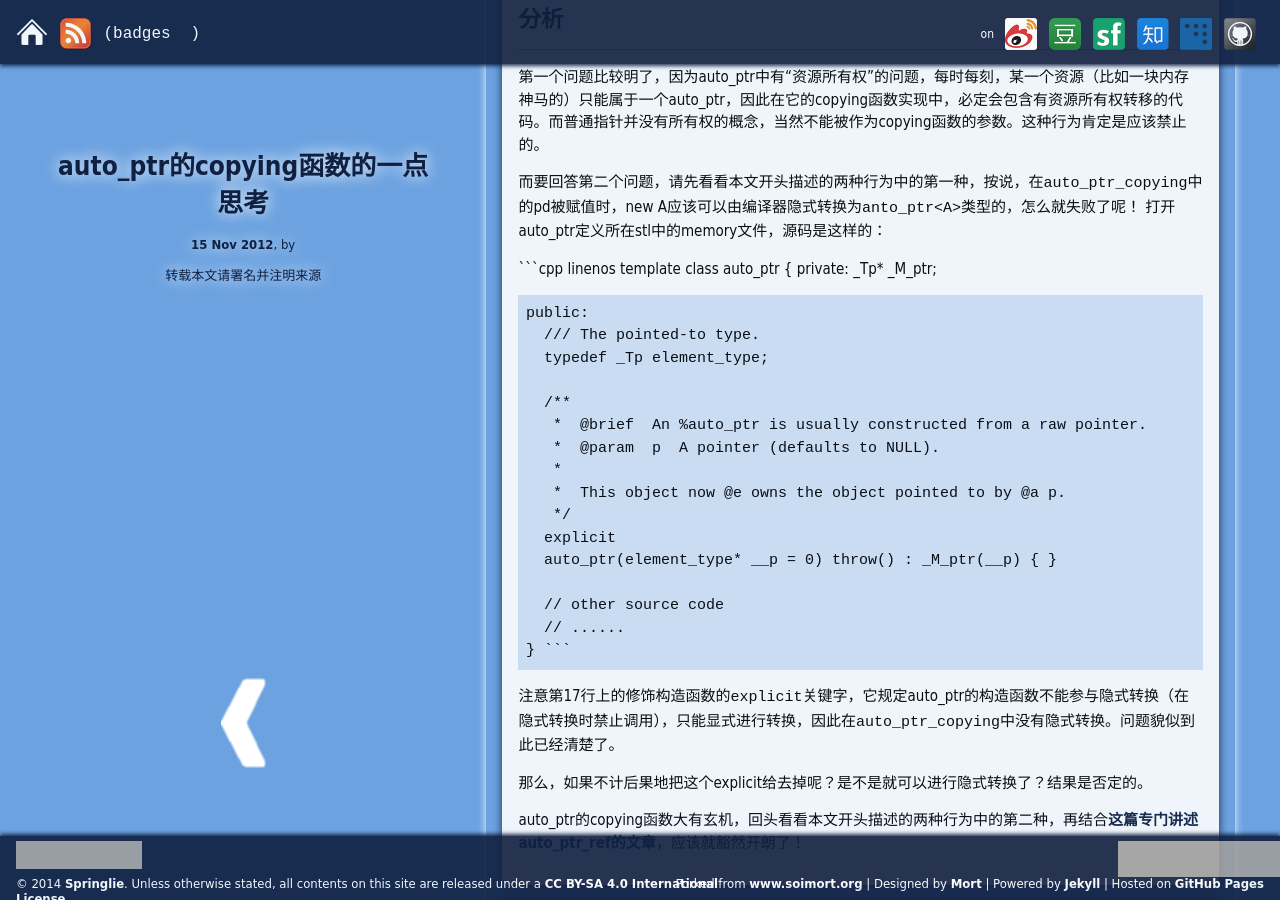
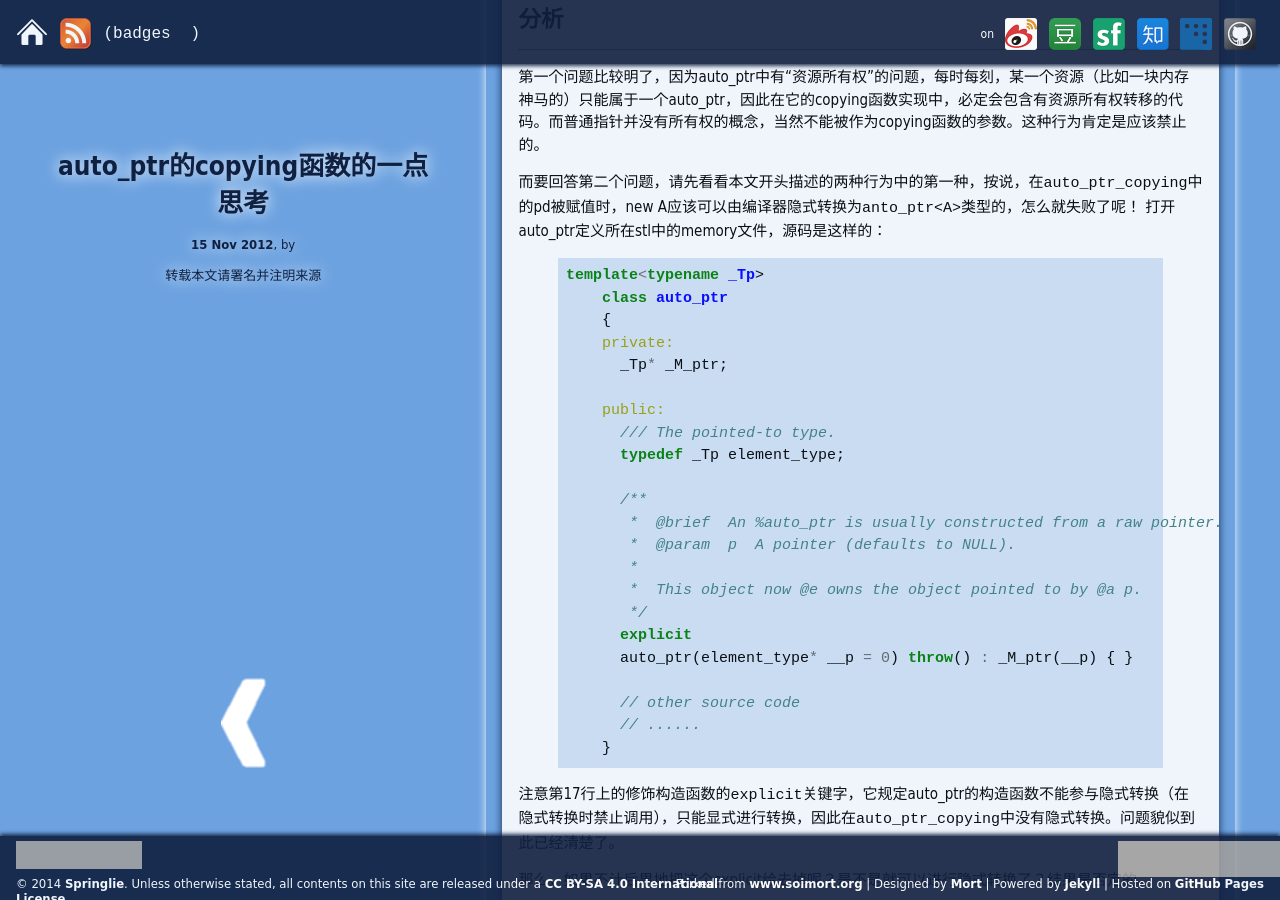
Before and after one commit to springlie/springlie.github.io, a Jekyll site: the page built from _posts/blogs/2012-11-15-auto_ptr-copying-member-function.md, in a window 1280 px wide and 900 px high, scrolled down 1752 px. Built offline with Jekyll 4.4.1, drawn with Linux system fonts in a browser that asks for light colours; Markdown is read by kramdown in place of the engine named in the settings; comment, search, counter and statistics services are not loaded; grey boxes are pictures that could not be loaded.

Commit message:
fix highlight tags

````diff
--- a/_posts/blogs/2012-11-15-auto_ptr-copying-member-function.md
+++ b/_posts/blogs/2012-11-15-auto_ptr-copying-member-function.md
@@ -91,7 +91,7 @@ pb和pc可以被`auto_ptr<A>`正确赋值，而pd不能被普通指针A*赋值
 
 而要回答第二个问题，请先看看本文开头描述的两种行为中的第一种，按说，在`auto_ptr_copying`中的pd被赋值时，new A应该可以由编译器隐式转换为`anto_ptr<A>`类型的，怎么就失败了呢！ 打开auto_ptr定义所在stl中的memory文件，源码是这样的：
 
-```cpp linenos
+{% highlight cpp loinenos %}
 template<typename _Tp>
     class auto_ptr
     {
@@ -114,7 +114,7 @@ template<typename _Tp>
       // other source code
       // ......
     }
-```
+{% endhighlight %}
 
 注意第17行上的修饰构造函数的`explicit`关键字，它规定auto_ptr的构造函数不能参与隐式转换（在隐式转换时禁止调用），只能显式进行转换，因此在`auto_ptr_copying`中没有隐式转换。问题貌似到此已经清楚了。
 
````
